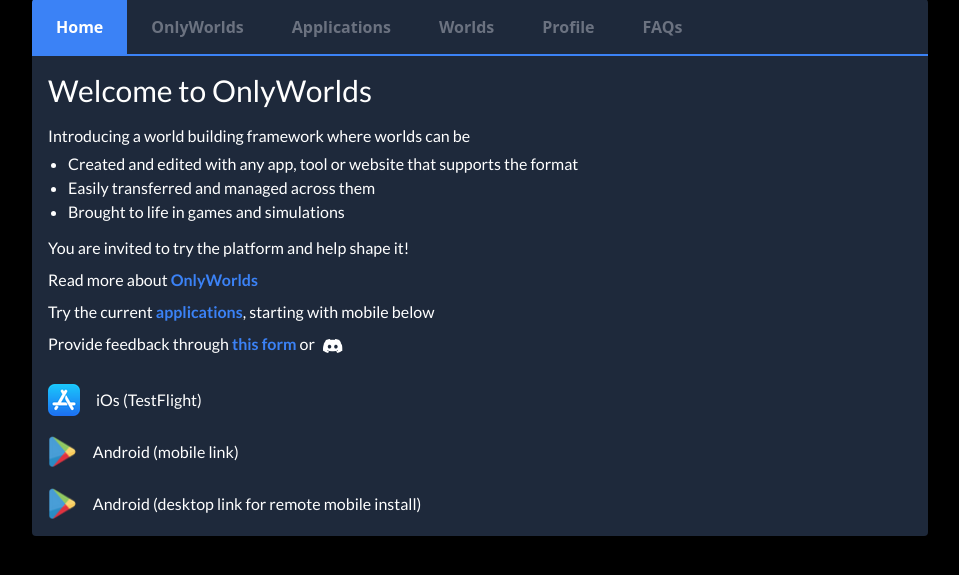
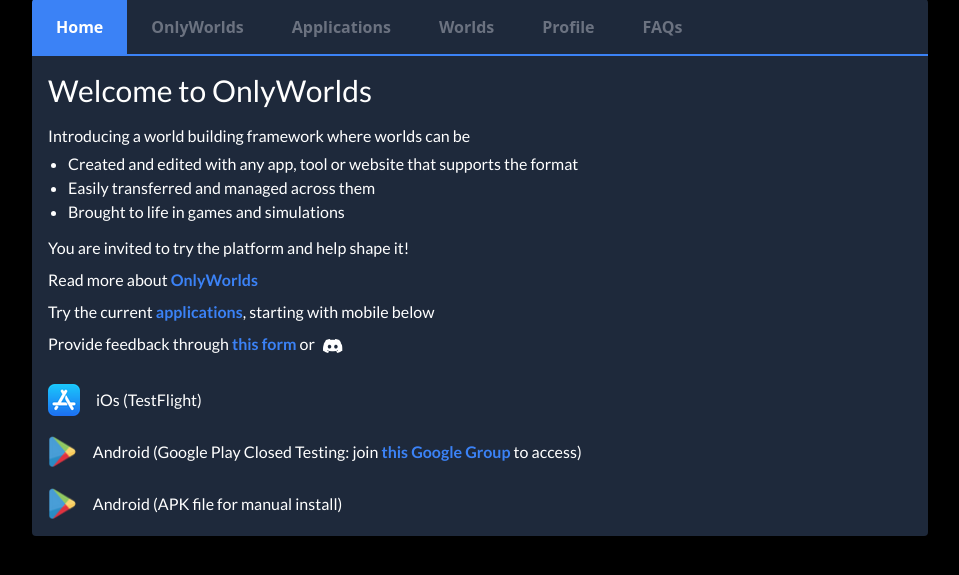
Before and after one commit to morgan360/worldmap, a Django app: template home/templates/logged_in_home.html in a window 1280 px wide. Shown: the part 97-672 px from the top of the page, without its empty margins (160-1119 px from the left). Run offline with Django 3.2, Linux system fonts and the light colour scheme; the template is opened without the code that fills it, so the values that code supplies are empty; some libraries are stand-ins or nearby versions; some web fonts are replaced.

Commit message:
android links

```diff
--- a/home/templates/content_apps.html
+++ b/home/templates/content_apps.html
@@ -50,15 +50,13 @@
   <p class="custom-font">Installation:</p>
         <ul class="custom-font accordion-content accordion-list-item">
             <li>iOs app is in TestFlight, a staging environment that you can install from the app
-            store first</li>
+            store first by following the link</li>
 
-            <li>Android Google Play: in closed testing. If you have no access through the two links, send a google email and the message
-            'android' on the <a href="https://www.onlyworlds.com/about/"
-                                class="inline-block text-m font-bold text-blue-500 hover:underline"
-                                target="_blank" rel="noopener noreferrer">About
-                page</a>, and you will be manually added within 24hrs</li>
-                       <li>Android manual install: Download the APK file to your phone, open through file
-            explorer, install</li>
+            <li>Android Google Play is in closed testing. Gain access by joining <b><a
+            href="https://groups.google.com/g/ow-alpha-test"
+            class="text-blue-500 hover:underline">this Google Group</a></b>, and then open the link from mobile</li>
+    <li>Android manual install: Download the APK file, transfer to your phone (e.g. to Downloads folder), open through a file
+            viewer, tap the APK file to install</li>
         </ul>
 <br>
         <p class="custom-font">Known bugs and limitations:</p>
@@ -67,6 +65,7 @@
             <li>Time settings are limited, and no such settings exist for weight, height, other units</li>
             <li>Golden fields do not properly split linked elements</li>
             <li>Elements with duplicate names cause issues when being linked</li>
+            <li>This being my first Flutter project and mobile app</li>
         </ul>
     </div>
 </div>
--- a/home/templates/content_landing.html
+++ b/home/templates/content_landing.html
@@ -55,22 +55,24 @@
 
 
 
-<div class="flex flex-row items-center gap-2 mt-5">
-       <a href="https://play.google.com/store/apps/details?id=com.onlyworlds.onlyworlds" target="_blank"
-       rel="noopener noreferrer">
-        <img src="{% static 'img/icon-google.png' %}" alt="Android APK" style="height: 32px; width: auto;">
-    </a>
-        <p class="custom-font ml-2">Android (mobile link)</p>
-    </div>
+
 
     <div class="flex flex-row items-center gap-2  mt-5">
        <a href="https://play.google.com/apps/testing/com.onlyworlds.onlyworlds" target="_blank"
        rel="noopener noreferrer">
         <img src="{% static 'img/icon-google.png' %}" alt="Android APK" style="height: 32px; width: auto;">
     </a>
-        <p class="custom-font ml-2">Android (desktop link for remote mobile install)</p>
+        <p class="custom-font ml-2">Android (Google Play Closed Testing: join <b><a
+            href="https://groups.google.com/g/ow-alpha-test"
+            class="text-blue-500 hover:underline">this Google Group</a></b> to access)</p>
     </div>
-
+<div class="flex flex-row items-center gap-2 mt-5">
+       <a href="https://drive.google.com/file/d/1-hfXXDDdAM0XqpBRG8wJAnKEPNNKuHGl/view?usp=sharing" target="_blank"
+       rel="noopener noreferrer">
+        <img src="{% static 'img/icon-google.png' %}" alt="Android APK" style="height: 32px; width: auto;">
+    </a>
+        <p class="custom-font ml-2">Android (APK file for manual install)</p>
+    </div>
  {% comment %}   <h3 class="custom-font text-custom-xl md:text-2xl lg:text-3xl">Explorer</h3>
 
    <p class="custom-font mt-2 mb-2"><b>  <a href="{% url 'explorer' %}"
```
